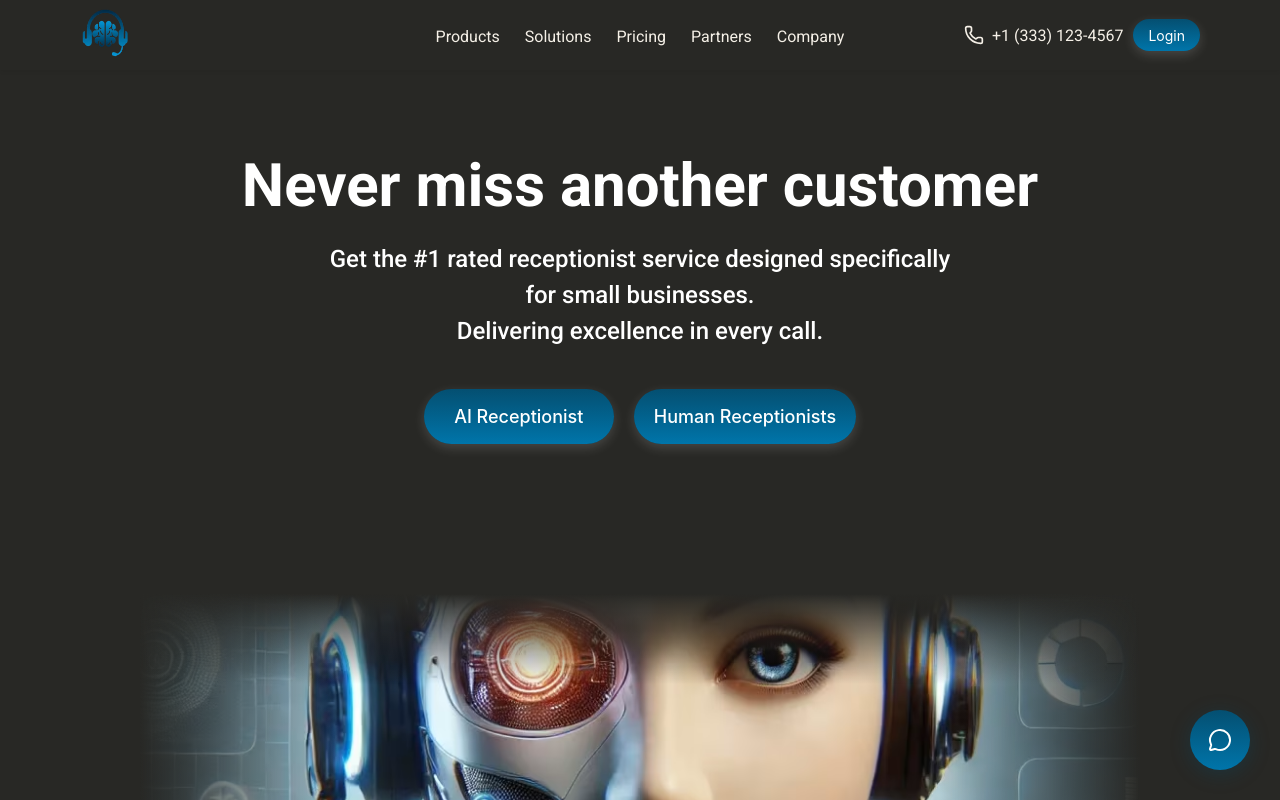
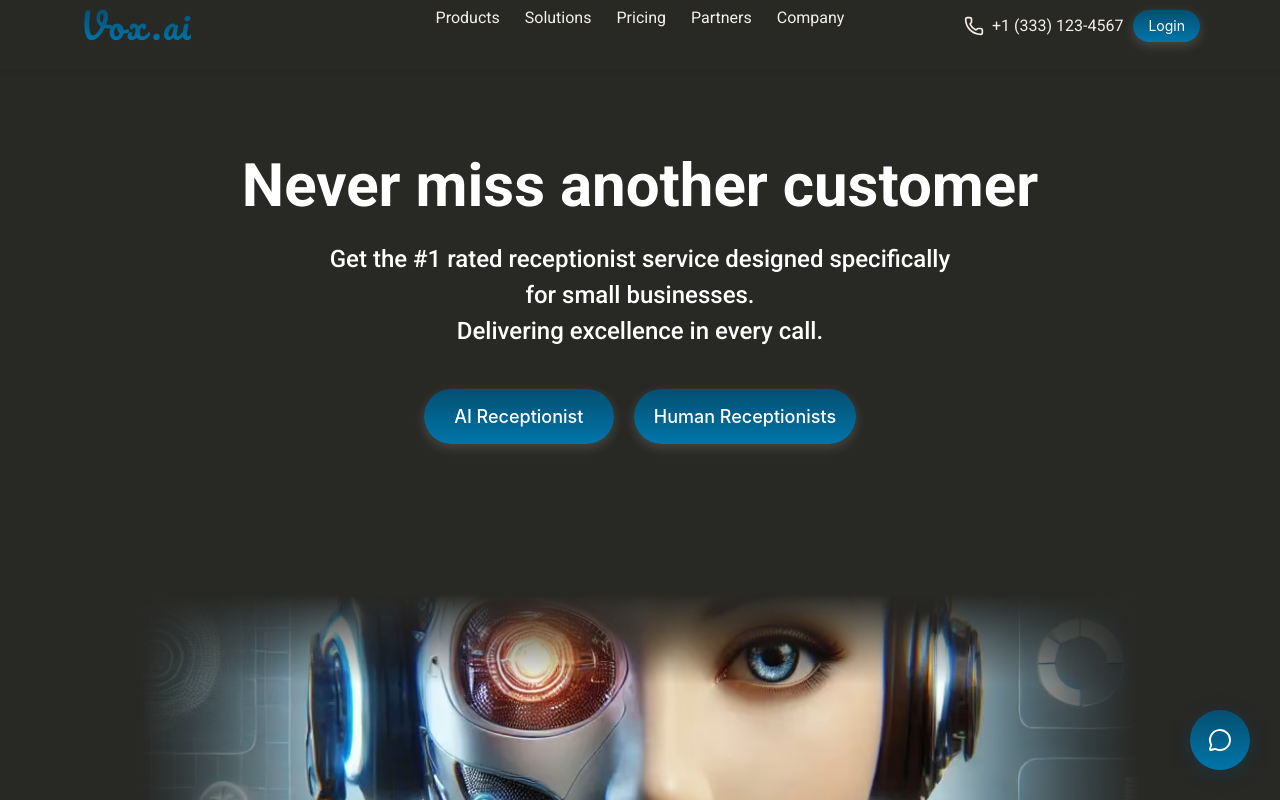
Before and after one commit to AhmedTohamy01/VoxAI, a Next.js app: page / in a window 1280 px wide. Shown: the top 800 px of the page. Built offline with nearby package versions, Linux system fonts and the light colour scheme.

Commit message:
feat : use Vox.ai instead of logo

```diff
--- a/components/Layout/Footer/Footer.tsx
+++ b/components/Layout/Footer/Footer.tsx
@@ -5,6 +5,14 @@ import Link from 'next/link'
 import { motion, useInView } from 'framer-motion'
 import { Linkedin, Facebook, Instagram, MessageCircle } from 'lucide-react'
 import { useRef } from 'react'
+import { Pacifico } from 'next/font/google'
+
+const pacifico = Pacifico({
+  subsets: ['latin'],
+  weight: ['400'],
+  style: ['normal'],
+  display: 'swap',
+})
 
 /*---> Component <---*/
 export default function Footer() {
@@ -117,13 +125,16 @@ export default function Footer() {
         {/* Bottom Section */}
         <BottomSection>
           <BottomLeft>
-            <Link href='/'>
+            {/* <Link href='/'>
               <Image
                 src='/img/recepta-logo.avif'
                 alt='VoxAI Logo'
                 width={50}
                 height={50}
               />
+            </Link> */}
+            <Link href='/'>
+              <LogoText className={pacifico.className}>Vox.ai</LogoText>
             </Link>
             <CopyrightText>
               VoxAI, INC. ©{new Date().getFullYear()} ALL RIGHTS RESERVED
@@ -257,7 +268,7 @@ const BottomSection = styled.div`
   padding: 30px 0;
   border-top: 1px solid rgba(255, 255, 255, 0.1);
 
-  @media (max-width: 768px) {
+  @media (max-width: 800px) {
     flex-direction: column;
     gap: 20px;
     text-align: center;
@@ -268,6 +279,11 @@ const BottomLeft = styled.div`
   display: flex;
   flex-direction: column;
   gap: 8px;
+
+  @media (max-width: 800px) {
+    align-items: center;
+    justify-content: center;
+  }
 `
 
 const CopyrightText = styled.p`
@@ -362,3 +378,17 @@ const FloatingChatBubble = styled(Link)`
     }
   }
 `
+
+const LogoText = styled.span`
+  font-size: 2.2rem;
+  letter-spacing: 0.05em;
+  font-weight: 400;
+  line-height: 1;
+  display: flex;
+  align-items: center;
+  background: linear-gradient(to bottom, #044f71, #0075aa);
+  -webkit-background-clip: text;
+  background-clip: text;
+  -webkit-text-fill-color: transparent;
+
+`
--- a/components/Layout/Navbar/Navbar.tsx
+++ b/components/Layout/Navbar/Navbar.tsx
@@ -6,6 +6,14 @@ import { Button } from 'antd'
 import { Phone, Menu, X } from 'lucide-react'
 import Link from 'next/link'
 import { motion, AnimatePresence } from 'framer-motion'
+import { Pacifico } from 'next/font/google'
+
+const pacifico = Pacifico({
+  subsets: ['latin'],
+  weight: ['400'],
+  style: ['normal'],
+  display: 'swap',
+})
 
 /*---> Component <---*/
 export default function Navbar() {
@@ -39,13 +47,16 @@ export default function Navbar() {
       transition={{ duration: 2, ease: 'easeOut' }}
     >
       <ContentWrapper>
-        <Link href={'/'}>
+        {/* <Link href={'/'}>
           <Image
             src='/img/recepta-logo.avif'
             alt='company logo'
             width={50}
             height={50}
           />
+        </Link> */}
+        <Link href={'/'}>
+          <LogoText className={pacifico.className}>Vox.ai</LogoText>
         </Link>
 
         {/* Desktop Phone and Login */}
@@ -88,7 +99,7 @@ export default function Navbar() {
             animate={{ opacity: 1, x: 0 }}
             exit={{ opacity: 0, x: '100%' }}
             transition={{ duration: 0.3, ease: 'easeInOut' }}
-            onClick={e => {
+            onClick={(e) => {
               if (e.target === e.currentTarget) {
                 setIsMenuOpen(false)
               }
@@ -96,13 +107,16 @@ export default function Navbar() {
           >
             <MobileMenuContent>
               <MobileMenuHeader>
-                <Link href={'/'} onClick={() => setIsMenuOpen(false)}>
+                {/* <Link href={'/'} onClick={() => setIsMenuOpen(false)}>
                   <Image
                     src='/img/recepta-logo.avif'
                     alt='company logo'
                     width={40}
                     height={40}
                   />
+                </Link> */}
+                <Link href={'/'} onClick={() => setIsMenuOpen(false)}>
+                  <LogoText className={pacifico.className}>Vox.ai</LogoText>
                 </Link>
                 <CloseButton onClick={toggleMenu}>
                   <X size={24} />
@@ -361,6 +375,23 @@ const MobileLoginButton = styled(Button)`
   }
 `
 
+const LogoText = styled.span`
+  font-size: 2.2rem;
+  letter-spacing: 0.05em;
+  font-weight: 400;
+  line-height: 1;
+  display: flex;
+  align-items: center;
+  background: linear-gradient(to bottom, #044f71, #0075aa);
+  -webkit-background-clip: text;
+  background-clip: text;
+  -webkit-text-fill-color: transparent;
+
+  @media (max-width: 768px) {
+    font-size: 1.7rem;
+  }
+`
+
 // Responsive utility classes
 const globalStyles = `
   .desktop-only {
```
